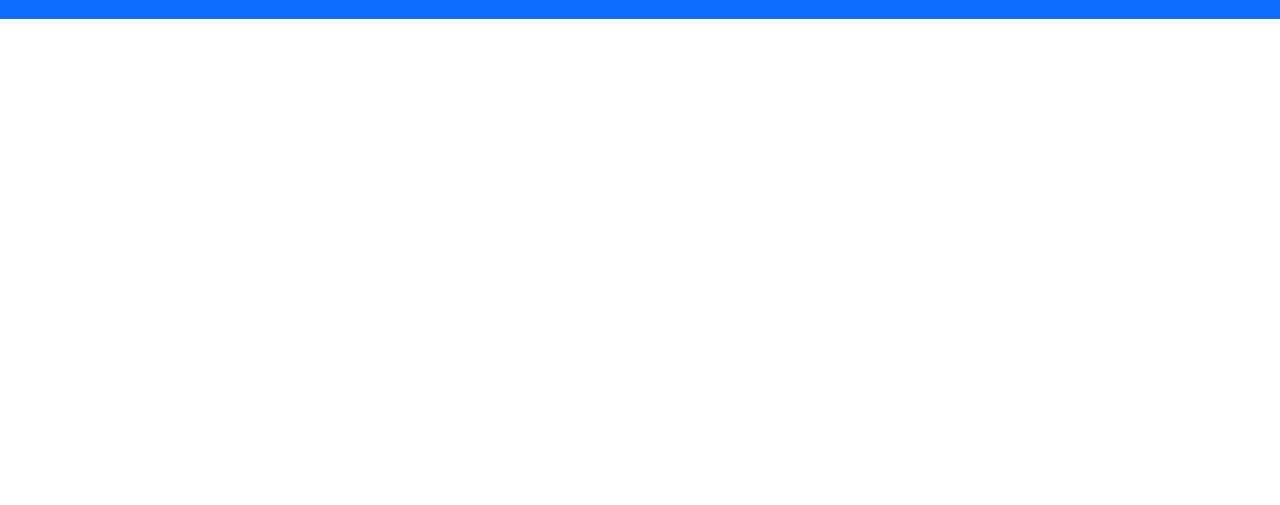
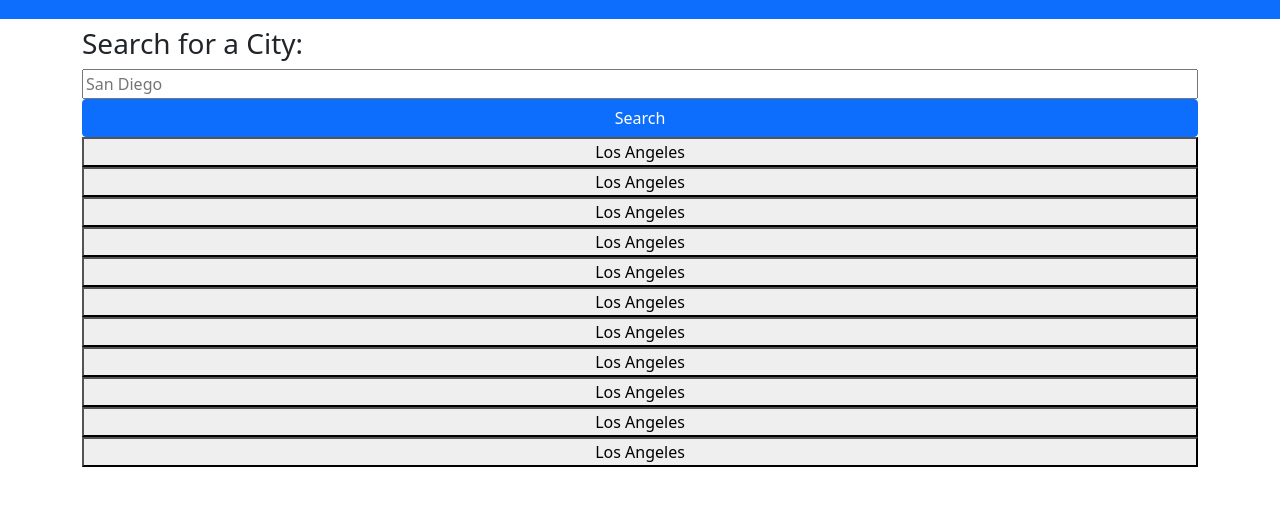
Before and after one commit to RaeSii/weather-dashboard, a plain HTML site: page index.html in a window 1280 px wide. Shown: the part 69-574 px from the top of the page. Drawn offline with nearby package versions, Linux system fonts and the light colour scheme.

Commit message:
creating first column with buttons

```diff
--- a/index.html
+++ b/index.html
@@ -14,6 +14,26 @@
           <h1>Weather Dashboard</h1>
         </div>
     </div>
+    <div class="container">
+        <h3>Search for a City:</h3>
+        <input class="col-12" id="city" type="text" placeholder="San Diego" />
+        <button class="col-12 btn btn-primary border-bottom-2" id="search">Search</button>
+        <button class="col-12 d-grid gap-3" id="city-1">Los Angeles</button>
+        <button class="col-12" id="city-2">Los Angeles</button>
+        <button class="col-12" id="city-3">Los Angeles</button>
+        <button class="col-12" id="city-4">Los Angeles</button>
+        <button class="col-12" id="city-5">Los Angeles</button>
+        <button class="col-12" id="city-6">Los Angeles</button>
+        <button class="col-12" id="city-7">Los Angeles</button>
+        <button class="col-12" id="city-8">Los Angeles</button>
+        <button class="col-12" id="city-9">Los Angeles</button>
+        <button class="col-12" id="city-10">Los Angeles</button>
+        <button class="col-12" id="city-11">Los Angeles</button>
+        <div class="col-6"
+
+
+
+    </div>
 
 
 </body>
```
